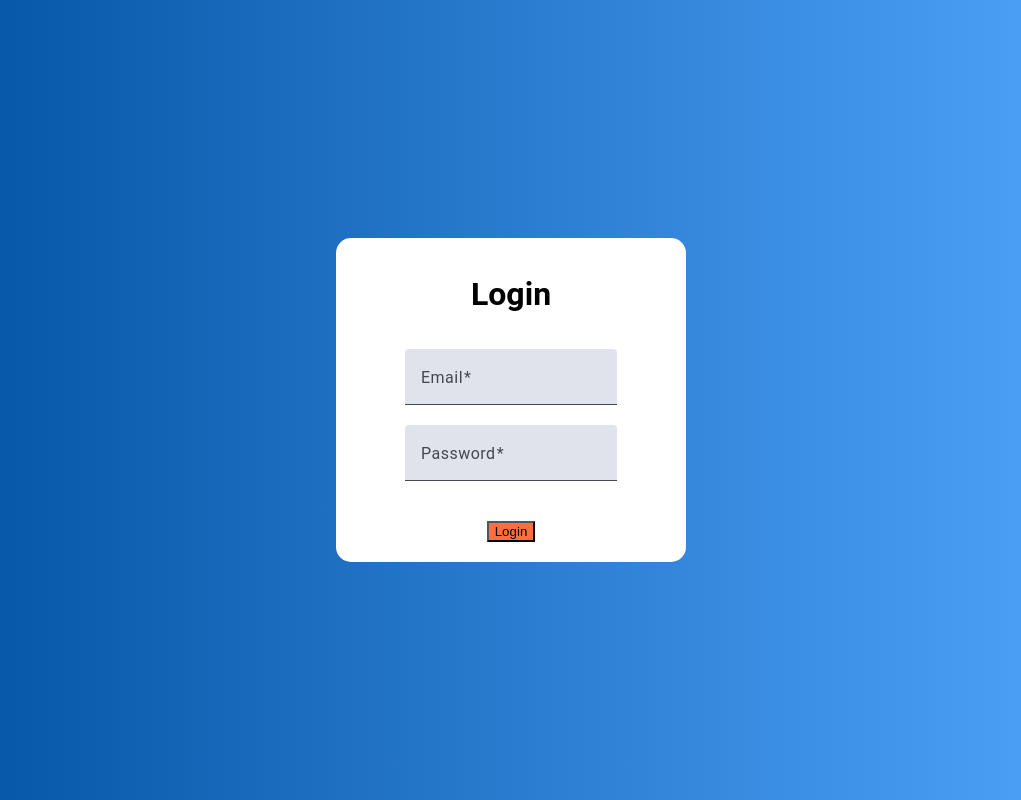
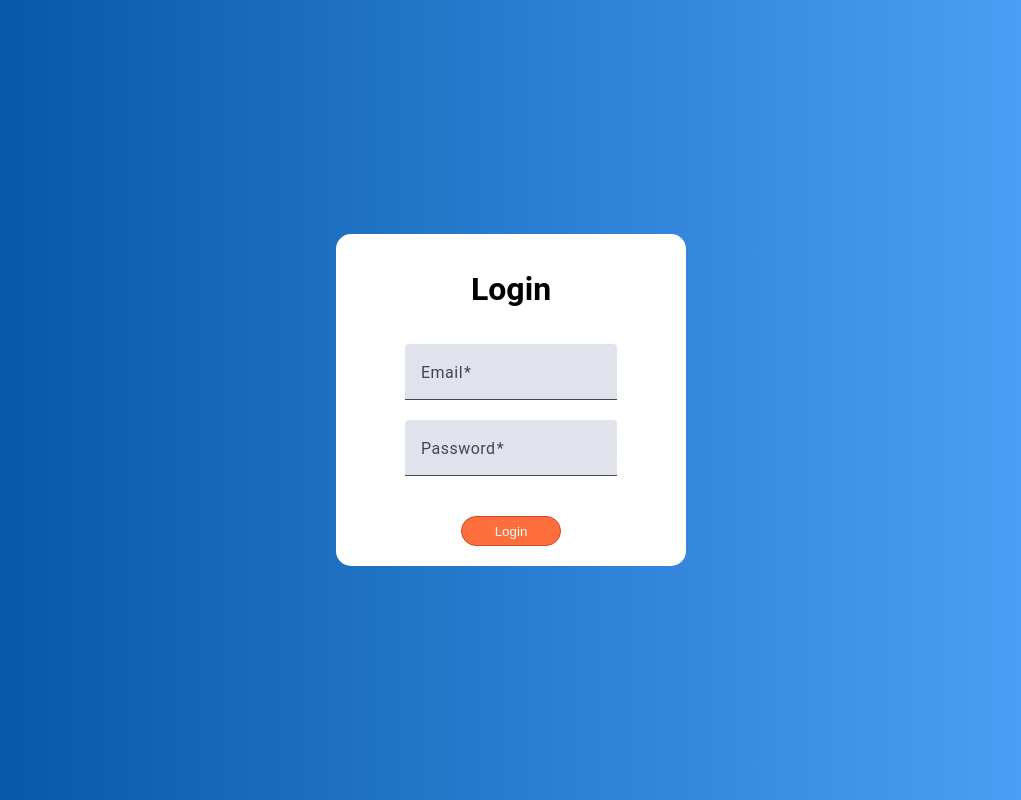
Before and after one commit to danifc123/Sistema_de_Agendamento_UNIRV, an Angular app in the folder Frontend/: page /login in a window 1280 px wide. Shown: the whole page, without its empty margins (129-1150 px from the left). Built offline with nearby package versions, Linux system fonts and the light colour scheme.

Commit message:
style: estilizando o botao e centralizando ele no layout de login e de register

```diff
--- a/Frontend/src/app/components/button/button.component.scss
+++ b/Frontend/src/app/components/button/button.component.scss
@@ -2,9 +2,26 @@
   display: flex;
   justify-content: center;
   align-items: center;
+  border-radius: 15px;
+  height: 30px;
+  width: 100px;
   padding: 10px;
   margin: 10px;
+
   .button{
-      background-color: var(--secondary-color);
+    display: flex;
+    justify-content: center;
+    align-items: center;
+    border-radius: 15px;
+    border: solid 1px var(--secondary-color-strong);
+    background-color: var(--secondary-color);
+    color: white;
+    height: 100%;
+    width: 100%;
+    cursor: pointer;
+    &:hover{
+      background-color: var(--secondary-color-light);
+    }
   }
+
 }
--- a/Frontend/src/app/models/login/login.component.html
+++ b/Frontend/src/app/models/login/login.component.html
@@ -1,4 +1,4 @@
-<div>
+<div class="login-container">
   <app-input label="Email"></app-input>
   <app-input label="Password"></app-input>
   <app-button button="Login"></app-button>
--- a/Frontend/src/app/models/login/login.component.scss
+++ b/Frontend/src/app/models/login/login.component.scss
@@ -1,7 +1,6 @@
-.login-title{
-  font-size: 24px;
+.login-container{
   display: flex;
+  flex-direction: column;
   justify-content: center;
-  align-items: center;
-  margin-bottom: 20px;
+  align-items: center
 }
--- a/Frontend/src/app/models/register/register.component.html
+++ b/Frontend/src/app/models/register/register.component.html
@@ -1,4 +1,4 @@
-<div>
+<div class="register-container">
   <app-input label="Email"></app-input>
   <app-input label="Password"></app-input>
   <app-input label="Password"></app-input>
--- a/Frontend/src/app/models/register/register.component.scss
+++ b/Frontend/src/app/models/register/register.component.scss
@@ -0,0 +1,6 @@
+.register-container{
+  display: flex;
+  flex-direction: column;
+  justify-content: center;
+  align-items: center
+}
```
